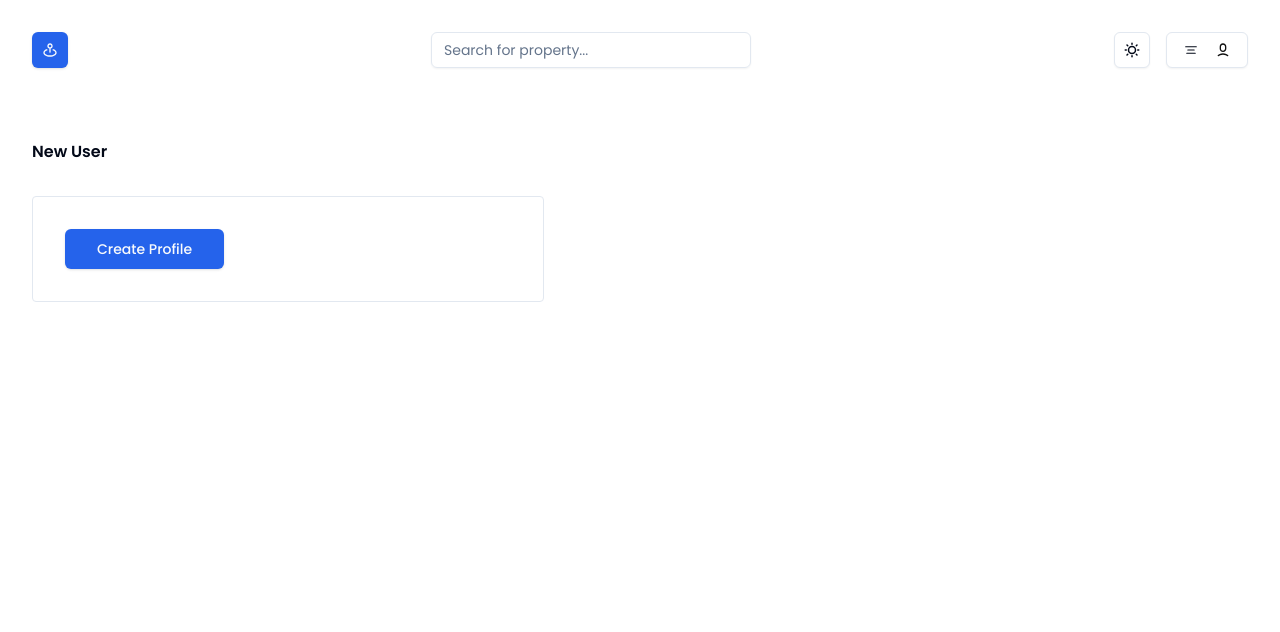
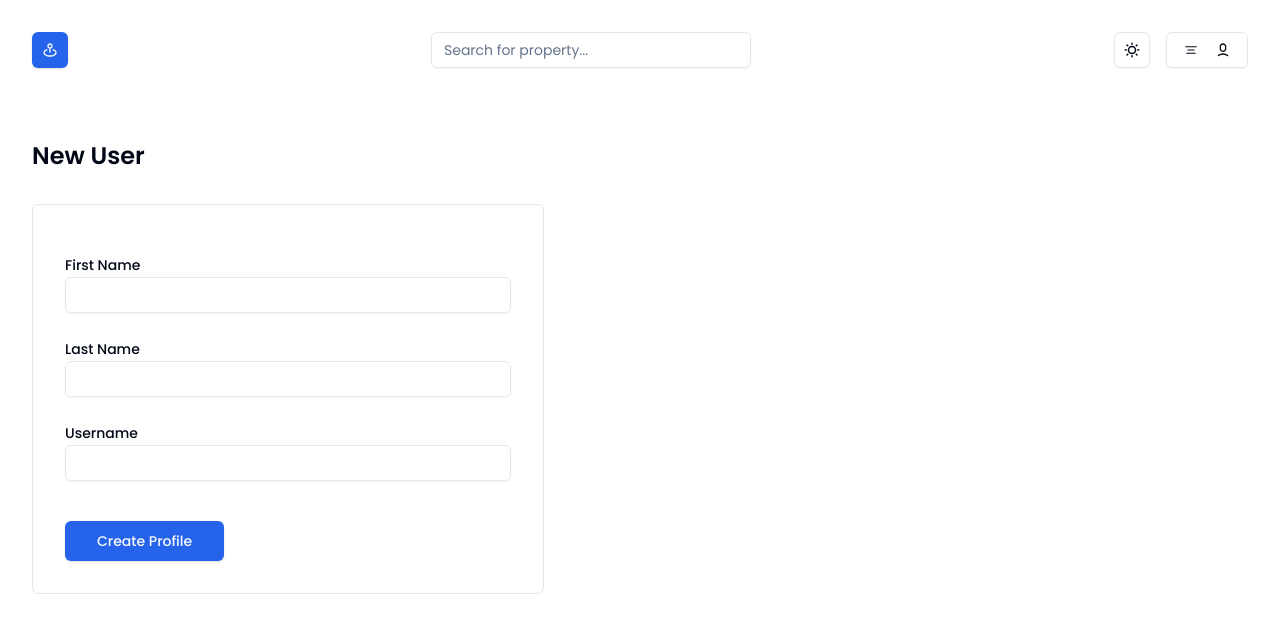
Before and after one commit to Nimira43/Advanced-Animations, a Next.js app: page /profile/create in a window 1280 px wide. Shown: the top 632 px of the page. Built offline with nearby package versions, Linux system fonts and the light colour scheme.

Commit message:
Created most of the Create User form

```diff
--- a/app/profile/create/page.tsx
+++ b/app/profile/create/page.tsx
@@ -1,23 +1,27 @@
+import FormInput from '@/components/form/FormInput'
+import { SubmitButton } from '@/components/form/Buttons'
+import FormContainer from '@/components/form/FormContainer'
 
-import { Button } from "@/components/ui/button"
-
-const createProfileAction = async (formData: FormData) => {
+const createProfileAction = async (prevState: any, formData: FormData) => {
   'use server'
   const firstName = formData.get('firstName') as string
-  console.log(firstName)
+  if (firstName !== 'Invalid') return { message: 'there was an error...' }
+  return { message: 'Profile Created' }
 }
 
 function CreateProfile() {
   return (
     <section>
-      <h1 className='2xl font-semibold mb-8 capitalize'>new user</h1>
-      <div className="border p-8 rounded sm max-w-lg">
-        <form action={createProfileAction}>
-
-          <Button type='submit' size='lg'>
-            Create Profile
-          </Button>
-        </form>
+      <h1 className='text-2xl font-semibold mb-8 capitalize'>new user</h1>
+      <div className='border p-8 rounded-md max-w-lg'>
+        <FormContainer action={createProfileAction}>
+          <div className='grid gap-4 mt-4 '>
+            <FormInput type='text' name='firstName' label='First Name' />
+            <FormInput type='text' name='lastName' label='Last Name' />
+            <FormInput type='text' name='username' label='Username' />
+          </div>
+          <SubmitButton text='Create Profile' className='mt-8' />
+        </FormContainer>
       </div>
     </section>
   )
--- a/utils/types.ts
+++ b/utils/types.ts
@@ -1,5 +1,4 @@
 export type actionFunction = (
-  // eslint-disable-next-line @typescript-eslint/no-explicit-any
   prevState: any,
   formData: FormData
 ) => Promise<{ message: string }>
```
